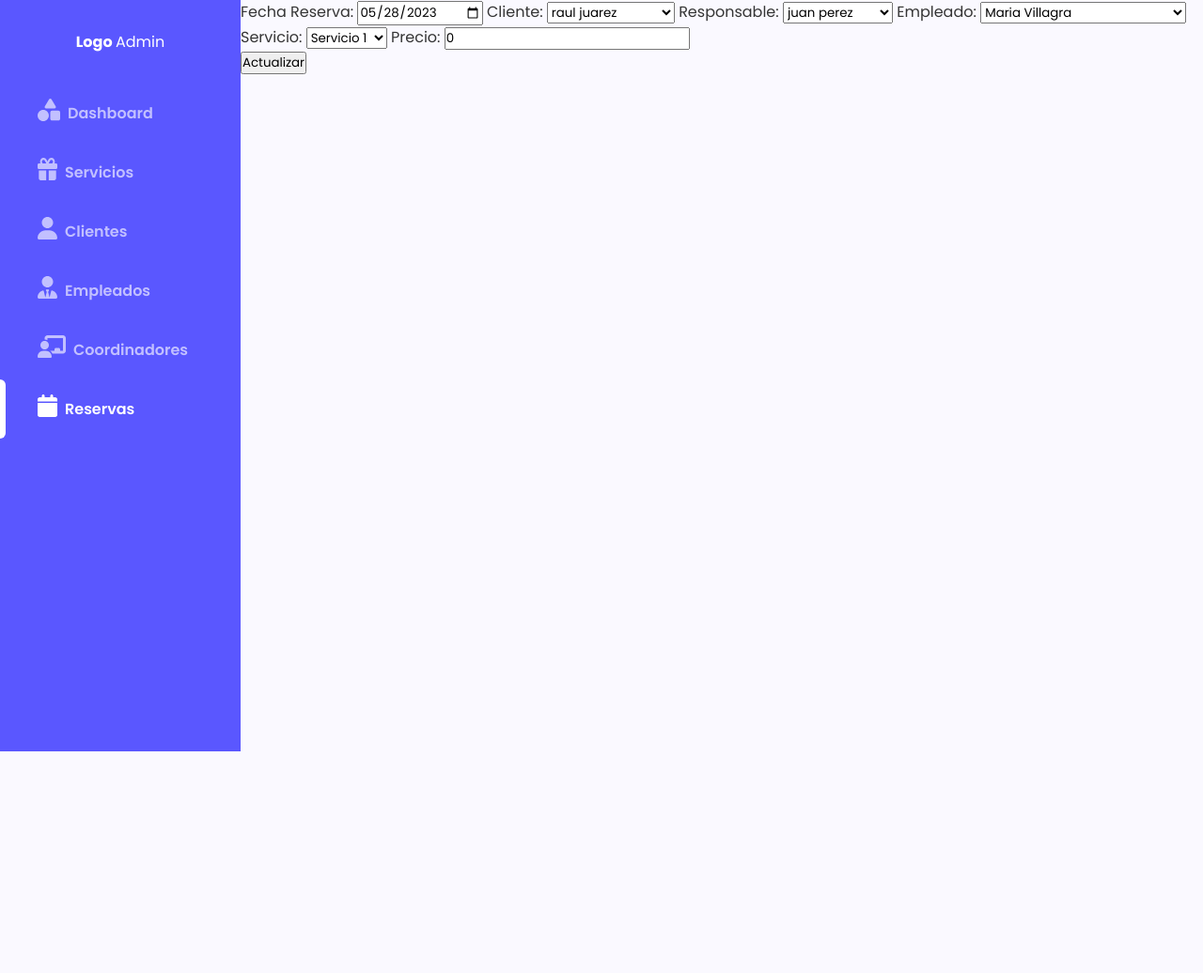
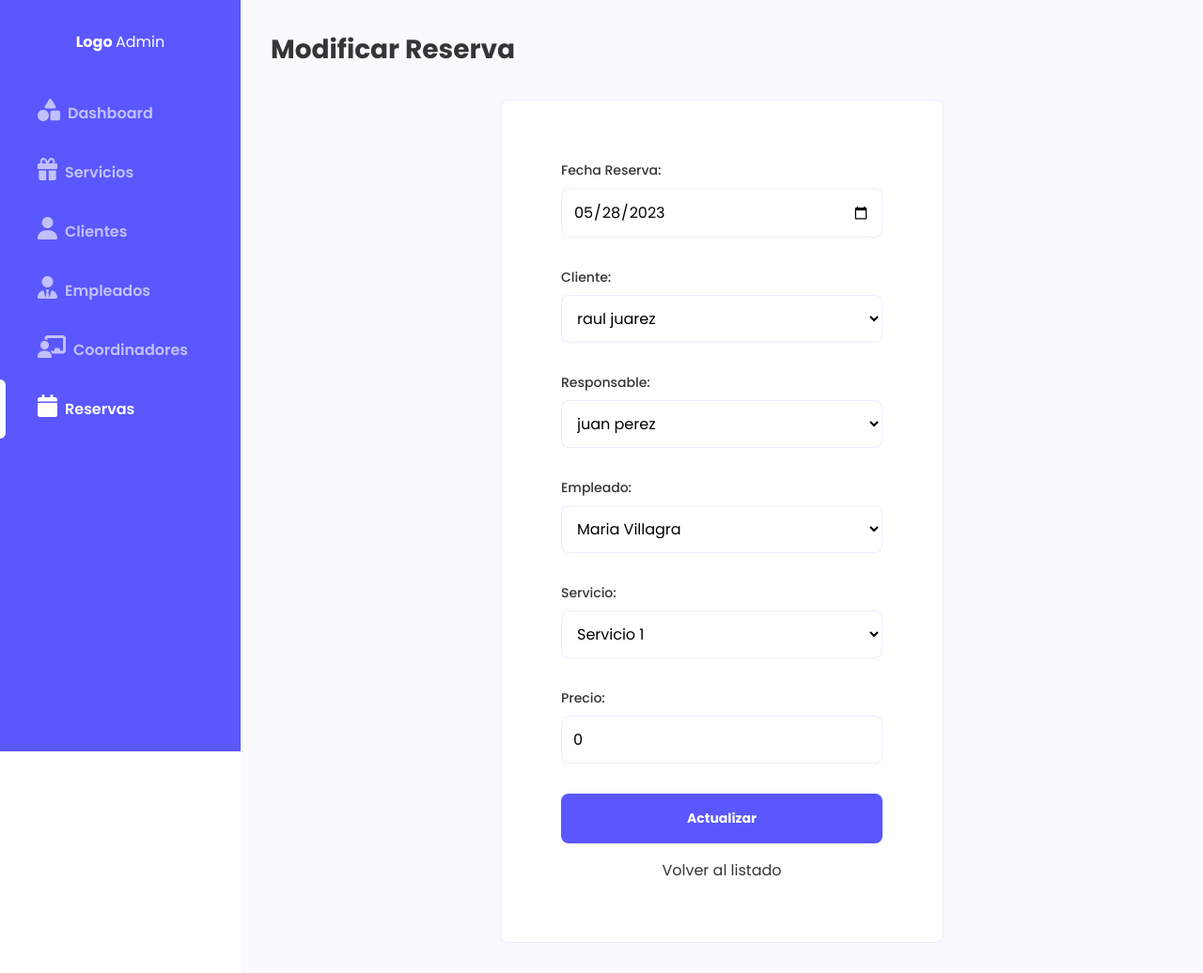
Before and after one commit to robertomiranda94/WebApp-Alkemy, a Django app: page /reservas/modificar/1 in a window 1280 px wide. Shown: the whole page at 94% size. Before the commit the page ends 800 px from the top, so only its background shows below. Run offline with Django 4.2, Linux system fonts and the light colour scheme; data comes from the database, SQL or seed files in the repository.

Commit message:
Añadido estilo a la pagina actualizar reservas

```diff
--- a/servicios/templates/reservas/actualizar.html
+++ b/servicios/templates/reservas/actualizar.html
@@ -5,18 +5,20 @@
 
 
 {% block contenido_principal %}
-<div>
+<div class="contenido">
+    <h1 class="titulo">Modificar Reserva</h1>
 
-    <form method="post" action="{% url 'actualizar_reserva' reserva.id %}">
+    <form method="post" action="{% url 'actualizar_reserva' reserva.id %}" class="formulario">
         {% csrf_token %}
 
-        <div>
+        <div class="contenedor-campos">
+            <div class="campo-formulario">
                 <label>Fecha Reserva:</label>
                 <input type="date" name="fecha_reserva" value="{{reserva.fecha_reserva|date:'Y-m-d'}}">
-
+            </div>
+            <div class="campo-formulario">
                 <label>Cliente:</label>
                 <select name="clientes">
-
                     {% for cliente in clientes %}
                         {% if reserva.cliente.id == cliente.id  and cliente.activo == True%}
 
@@ -35,8 +37,8 @@
                     {% endfor %}
 
                 </select>
-
-
+            </div>
+        <div class="campo-formulario">
           <label>Responsable:</label>
           <select name="responsables">
 
@@ -59,6 +61,8 @@
 
              </select>
 
+            </div>
+            <div class="campo-formulario">
              <label>Empleado:</label>
           <select name="empleados">
 
@@ -81,6 +85,8 @@
 
              </select>
 
+            </div>
+            <div class="campo-formulario">
              <label>Servicio:</label>
           <select name="servicios">
 
@@ -103,12 +109,15 @@
 
              </select>
 
+            </div>
+            <div class="campo-formulario">
              <label>Precio:</label>
           <input type="number" step="any" name="precio" value="{{reserva.precio}}">
-
-          <div>
-            <input type="submit" value="Actualizar">
             </div>
+            <input  class="boton" type="submit" value="Actualizar">
+            <a href="{% url 'listar_reservas' %}" class="volver-link">
+                Volver al listado
+            </a>
         </div>
 
     </form>
```
Lines whose indentation alone changed are shown as unchanged.
